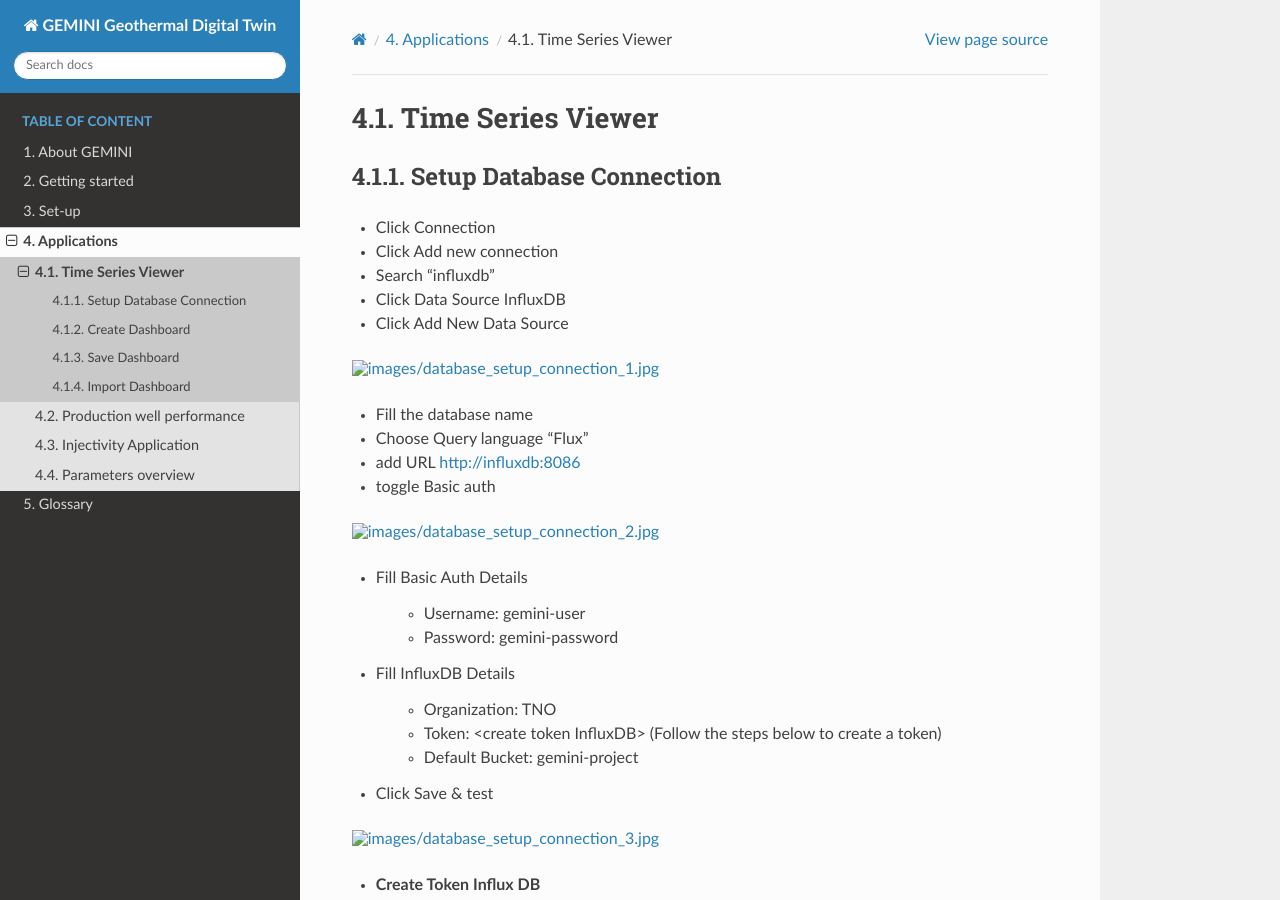
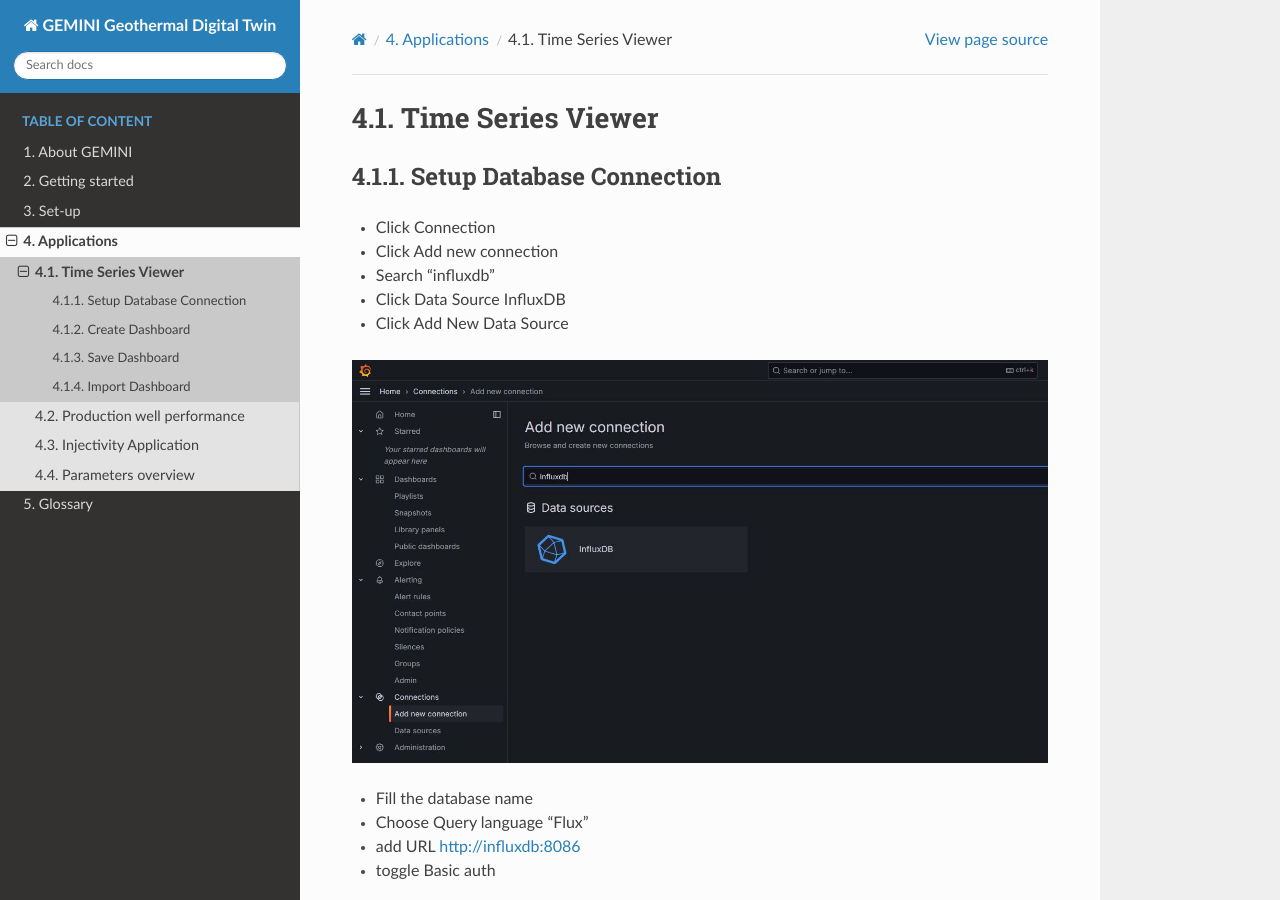
Before and after one commit to GEMINI-Digital-Twin/gemini-documentation, a Sphinx documentation site: the page built from source/application_grafana.rst, in a window 1280 px wide and 900 px high. Built offline with Sphinx 7.4.7 and the Read the Docs theme 2.0.0, drawn with Linux system fonts in a browser that asks for light colours.

Commit message:
update case sensitive

```diff
--- a/source/application_grafana.rst
+++ b/source/application_grafana.rst
@@ -11,7 +11,7 @@
 * Click Data Source InfluxDB
 * Click Add New Data Source
 
-.. image:: images/database_setup_connection_1.jpg
+.. image:: images/database_setup_connection_1.JPG
     :width: 100%
 
 * Fill the database name
@@ -19,7 +19,7 @@
 * add URL http://influxdb:8086
 * toggle Basic auth
 
-.. image:: images/database_setup_connection_2.jpg
+.. image:: images/database_setup_connection_2.JPG
     :width: 100%
 
 * Fill Basic Auth Details
@@ -35,7 +35,7 @@
 
 * Click Save & test
 
-.. image:: images/database_setup_connection_3.jpg
+.. image:: images/database_setup_connection_3.JPG
     :width: 100%
 
 * Create Token Influx DB
@@ -46,7 +46,7 @@
     * Fill Description, e.g. gemini-token
     * Copy the API token and put in InfluxDB Details
 
-.. image:: images/database_setup_connection_4.jpg
+.. image:: images/database_setup_connection_4.JPG
     :width: 100%
 
 
@@ -55,13 +55,13 @@
 * Click "New" button
 * Click "Add visualization" button
 
-.. image:: images/create_dashboard_1.jpg
+.. image:: images/create_dashboard_1.JPG
     :width: 100%
 
 * Select data source influxdb
 * if you dont see any data source, please follow section Setup Database Connection
 
-.. image:: images/create_dashboard_2.jpg
+.. image:: images/create_dashboard_2.JPG
     :width: 100%
 
 * Select Time Series. There are several chart style e.g. bar chart, gauge, pie chart, etc.
@@ -84,7 +84,7 @@
     * _field : it is the tagname that we want to plot.
 
 
-.. image:: images/create_dashboard_3.jpg
+.. image:: images/create_dashboard_3.JPG
     :width: 100%
 
 
@@ -95,7 +95,7 @@
 * Click Export tab
 * Click "Save to file" button
 
-.. image:: images/save_dashboard.jpg
+.. image:: images/save_dashboard.JPG
     :width: 100%
 
 
@@ -105,11 +105,11 @@
 * Click Import
 * Click "Save to file" button
 
-.. image:: images/import_dashboard.jpg
+.. image:: images/import_dashboard.JPG
     :width: 100%
 
 * Upload JSON file from template folder: gemini-user-interface/src/static/grafana_template
 * or copy paste JSON text in the box
 
-.. image:: images/import_dashboard_2.jpg
+.. image:: images/import_dashboard_2.JPG
     :width: 100%
```
